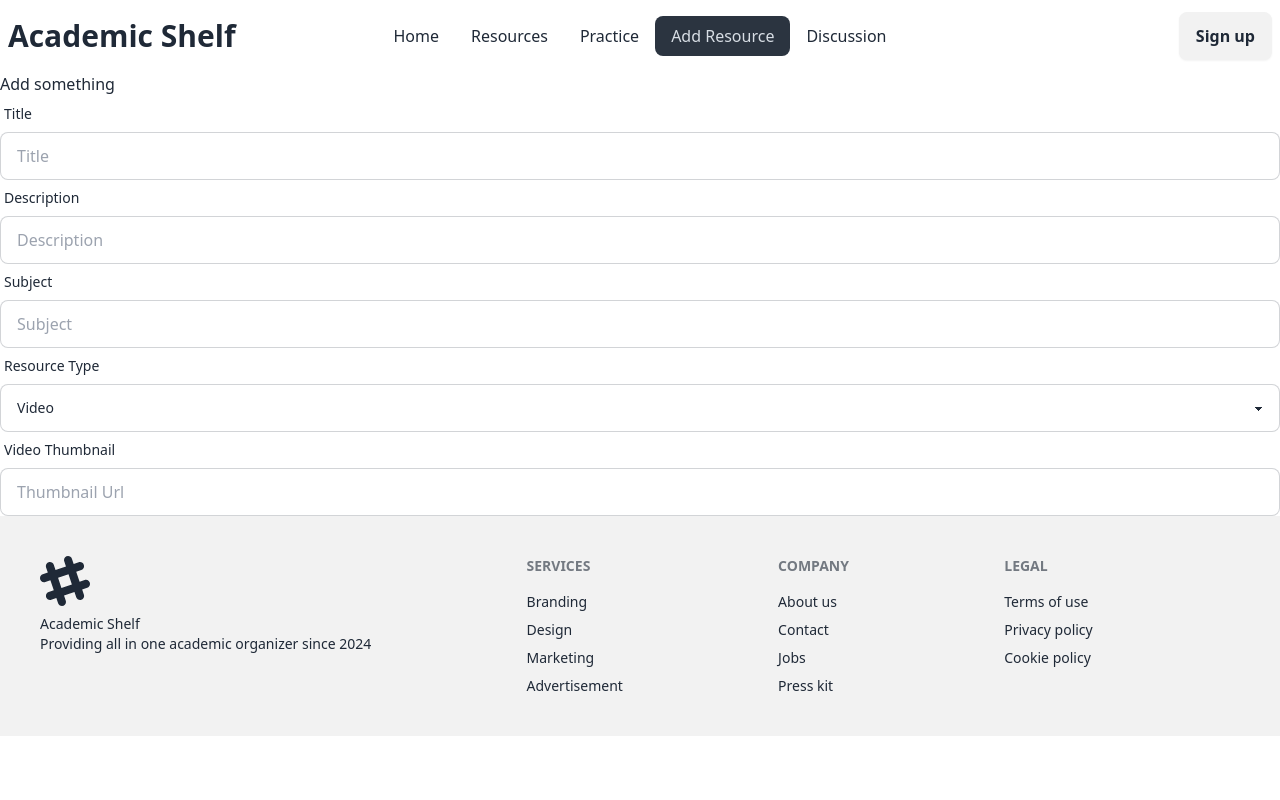
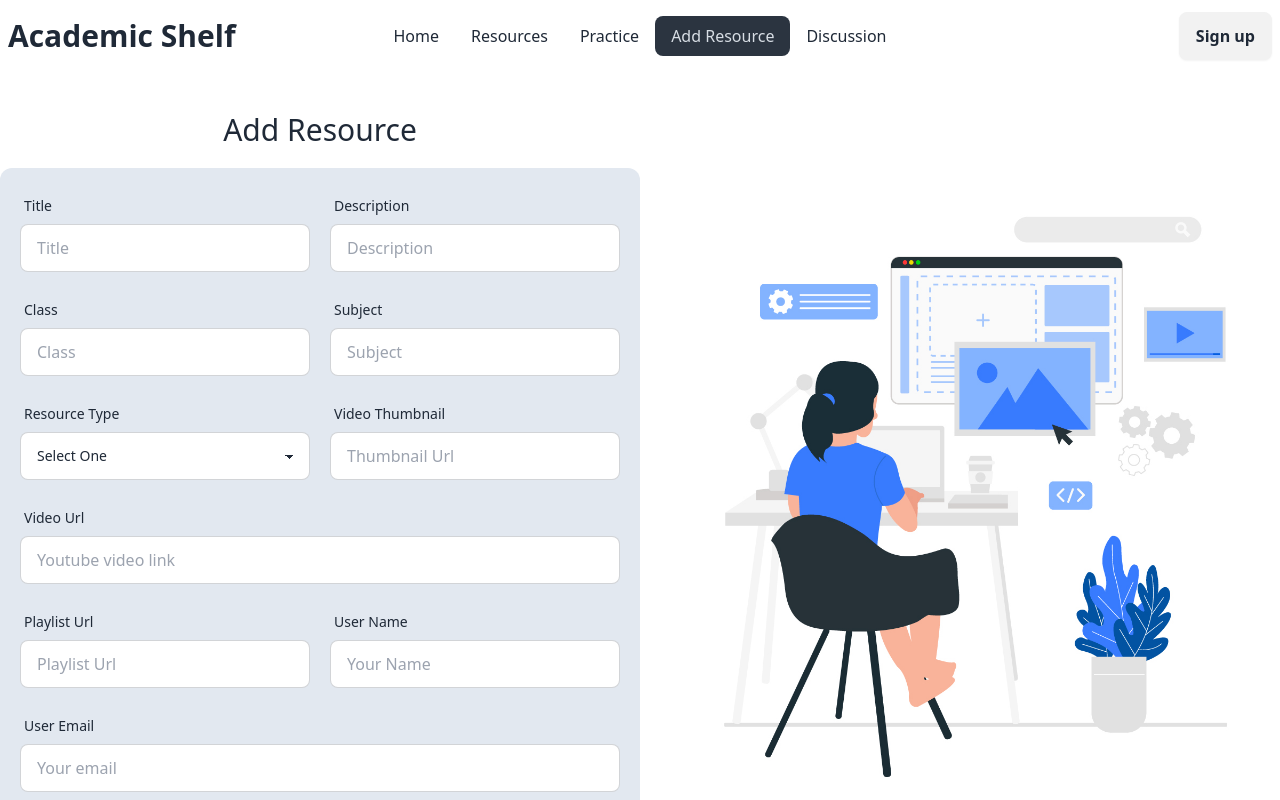
Before and after one commit to sadmaningithub/academic-shelf-client, a React (Vite) app: page /addResource in a window 1280 px wide. Shown: the top 800 px of the page. Built offline with nearby package versions, Linux system fonts and the light colour scheme.

Commit message:
add resource page completed

```diff
--- a/index.html
+++ b/index.html
@@ -1,12 +1,12 @@
 <!doctype html>
-<html lang="en">
+<html lang="en" data-theme="">
   <head>
     <meta charset="UTF-8" />
     <!-- <link rel="icon" type="image/svg+xml" href="/vite.svg" /> -->
     <meta name="viewport" content="width=device-width, initial-scale=1.0" />
     <title>Academic Shelf</title>
   </head>
-  <body>
+  <body className="">
     <div id="root"></div>
     <script type="module" src="/src/main.jsx"></script>
   </body>
--- a/src/components/Banner/Banner.jsx
+++ b/src/components/Banner/Banner.jsx
@@ -1,4 +1,4 @@
-import study from '../../assets/svg/vecteezy_studying-and-learning-online-concept_1270244.svg'
+import study from '../../assets/svg/banner.svg'
 
 const Banner = () => {
     return (
--- a/src/pages/AddResource.jsx
+++ b/src/pages/AddResource.jsx
@@ -1,48 +1,122 @@
-
+import side from '../assets/png/add.png'
 
 const AddResource = () => {
+
+    const handleAddResource = e => {
+        e.preventDefault();
+        const form = e.target;
+        const title = form.title.value;
+        const description = form.description.value;
+        const level = form.class.value;
+        const subject = form.subject.value;
+        const type = form.type.value;
+        const thumbnail = form.thumbnail.value;
+        const videoUrl = form.videoUrl.value;
+        const playlist = form.playlist.value;
+        const userName = form.name.value;
+        const email = form.email.value;
+        const newResource = { title, description, subject, level, type, thumbnail, videoUrl, playlist, userName, email }
+        console.log(newResource);
+    }
+
     return (
-        <div>
-            <h1>Add something</h1>
-            <div>
-                <form action="">
+        <div className='my-10'>
+
+            <div className='flex flex-col lg:flex-row-reverse items-center'>
+
+                <div className='w-full'>
+                    <img className='' src={side} alt="" />
+                </div>
+
+                <div className='w-full'>
+                    <h1 className='text-3xl font-medium text-center mb-5'>Add Resource</h1>
+                    <form onSubmit={handleAddResource} className='grid grid-cols-1 lg:grid-cols-2 gap-5 rounded-xl bg-slate-200 w-full p-5 '>
+
                         <div className="form-control">
                             <label className="label">
                                 <span className="label-text">Title</span>
                             </label>
-                        <input type="text" placeholder="Title" name="title" className="input input-bordered" required />
+                            <input type="text" placeholder="Title" name="title" className="input input-bordered w-full" required />
                         </div>
+
                         <div className="form-control">
                             <label className="label">
                                 <span className="label-text">Description</span>
                             </label>
-                        <input type="text" placeholder="Description" name="description" className="input input-bordered" required />
+                            <input type="text" placeholder="Description" name="description" className="input input-bordered w-full" required />
                         </div>
+
+                        <div className="form-control">
+                            <label className="label">
+                                <span className="label-text">Class</span>
+                            </label>
+                            <input type="text" placeholder="Class" name="class" className="input input-bordered w-full" required />
+                        </div>
+
                         <div className="form-control">
                             <label className="label">
                                 <span className="label-text">Subject</span>
                             </label>
                             <input type="text" placeholder="Subject" name="subject" className="input input-bordered" required />
                         </div>
+
                         <div className="form-control">
                             <label className="label">
                                 <span className="label-text">Resource Type</span>
                             </label>
                             <select name="type" className="select select-bordered w-full">
+                                <option className=''>Select One</option>
                                 <option>Video</option>
                                 <option>Sheet</option>
                                 <option>PDF</option>
                                 <option>Word Doc</option>
-                        </select>                    </div>
+                            </select>
+                        </div>
+
                         <div className="form-control">
                             <label className="label">
                                 <span className="label-text">Video Thumbnail</span>
                             </label>
                             <input type="text" placeholder="Thumbnail Url" name="thumbnail" className="input input-bordered" required />
                         </div>
+
+                        <div className="form-control col-span-1 lg:col-span-2">
+                            <label className="label">
+                                <span className="label-text">Video Url</span>
+                            </label>
+                            <input type="text" placeholder="Youtube video link" name="videoUrl" className="input input-bordered" required />
+                        </div>
+
+                        <div className="form-control">
+                            <label className="label">
+                                <span className="label-text">Playlist Url</span>
+                            </label>
+                            <input type="text" placeholder="Playlist Url" name="playlist" className="input input-bordered" />
+                        </div>
+
+                        <div className="form-control">
+                            <label className="label">
+                                <span className="label-text">User Name</span>
+                            </label>
+                            <input type="text" placeholder="Your Name" name="name" className="input input-bordered" required />
+                        </div>
+
+                        <div className="form-control col-span-1 lg:col-span-2">
+                            <label className="label">
+                                <span className="label-text">User Email</span>
+                            </label>
+                            <input type="text" placeholder="Your email" name="email" className="input input-bordered" required />
+                        </div>
+
+                        <div className='col-span-1 lg:col-span-2'>
+                            <input className="btn w-full" type="submit" value="Add Resource" />
+                        </div>
                     </form>
                 </div>
             </div>
+
+        </div>
+
     );
 };
 
```
Also changed, not shown: src/assets/png/add.png (added), src/assets/svg/banner.svg (renamed from src/assets/svg/vecteezy_studying-and-learning-online-concept_1270244.svg). Lines whose indentation alone changed are shown as unchanged.
